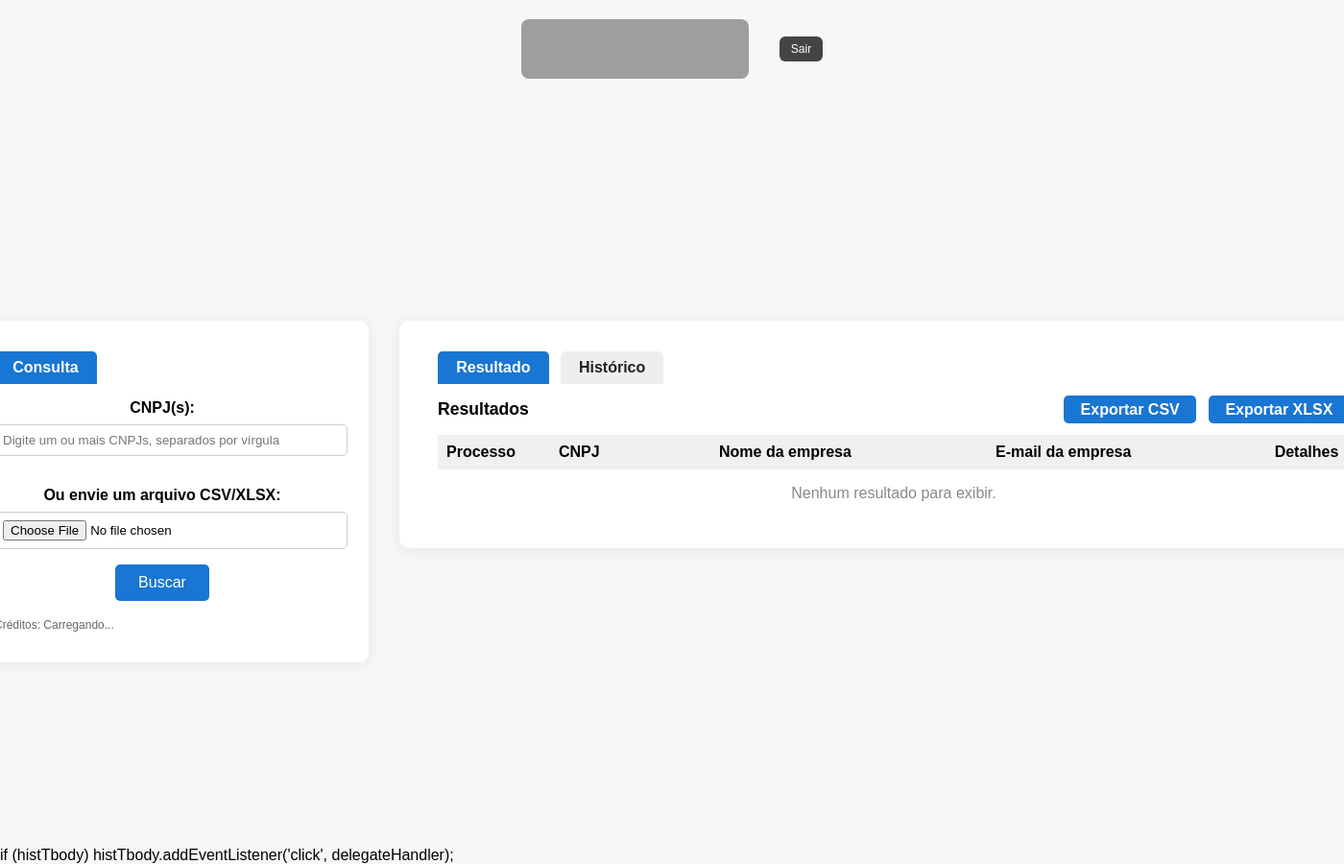
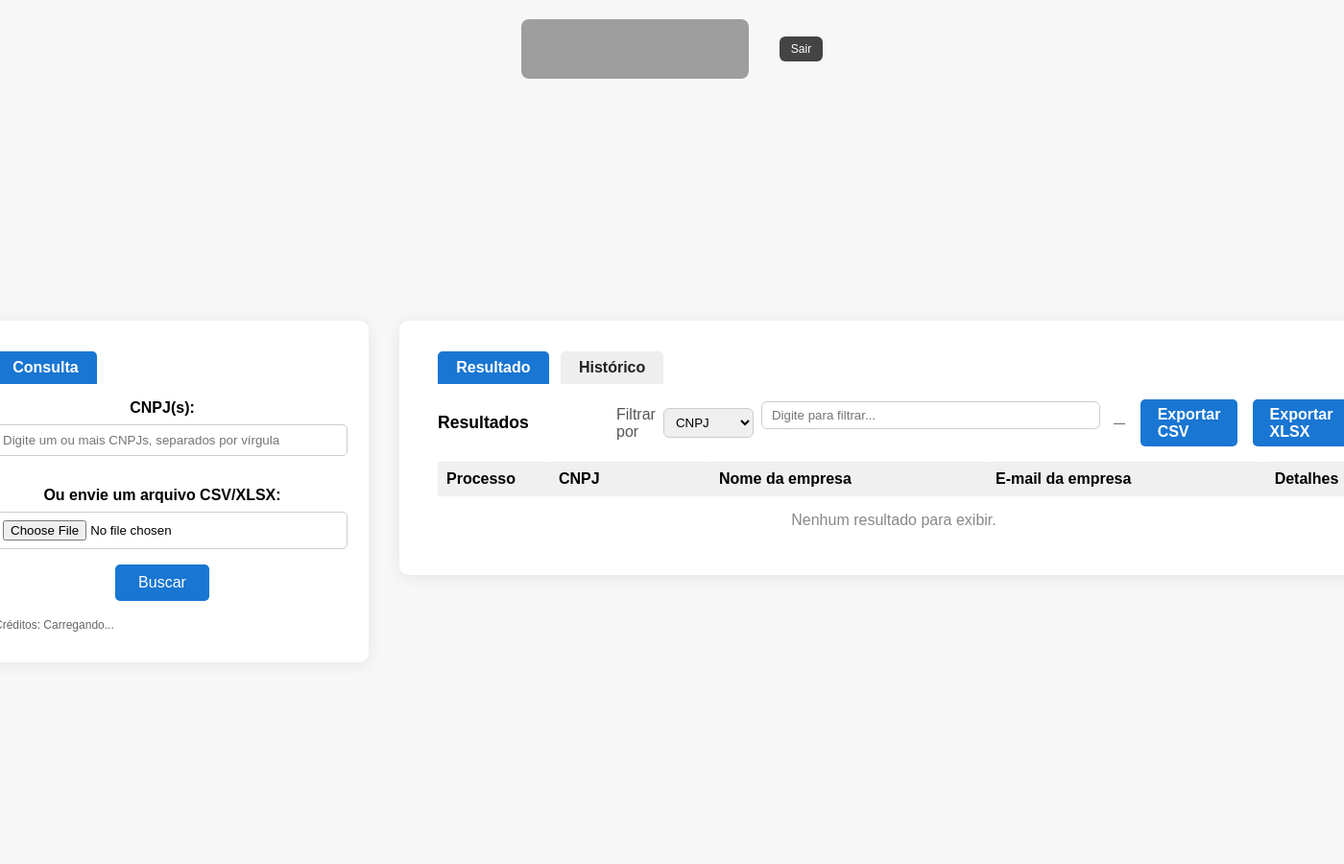
Before and after one commit to iigorvidall/consulta_cnpjs, a Django app: page / in a window 1400 px wide; the page is wider, and only the part inside the window is pictured. Shown: that part at 96% size. After the commit the page ends 658 px from the top of that part, so only its background shows below. Run offline with Django 4.2, Linux system fonts and the light colour scheme; the visitor is signed in with stand-in values (Sample User, id 1); data that the repository does not hold is empty; some libraries are stand-ins or nearby versions; grey boxes are pictures that could not be loaded.

Commit message:
feat(ui): adicionar busca dinâmica com contador nas tabelas

```diff
--- a/consulta/templates/consulta/home.html
+++ b/consulta/templates/consulta/home.html
@@ -161,9 +161,18 @@
                 </form>
             </div>
             <div id="tab-resultado">
-                <div style="display:flex; align-items:center; justify-content:space-between; margin-bottom:1rem;">
+                <div style="display:flex; align-items:center; justify-content:space-between; margin-bottom:1rem; gap:12px;">
                     <h2 style="font-size:1.1rem; margin:0;">Resultados</h2>
-                    <div>
+                    <div style="display:flex; gap:8px; align-items:center; margin-left:auto;">
+                        <label for="res-search-field" style="margin:0; font-weight:normal; color:#555;">Filtrar por</label>
+                        <select id="res-search-field" style="padding:6px 8px; border:1px solid #ccc; border-radius:6px;">
+                            <option value="processo">Processo</option>
+                            <option value="cnpj" selected>CNPJ</option>
+                            <option value="nome">Nome</option>
+                            <option value="email">E-mail</option>
+                        </select>
+                        <input id="res-search-input" type="text" placeholder="Digite para filtrar..." style="padding:6px 10px; border:1px solid #ccc; border-radius:6px; min-width:220px;" />
+                        <span id="res-count" style="font-size:12px; color:#555; margin-left:6px;">—</span>
                         <a href="{% url 'export_resultado_csv' %}" class="export-btn">Exportar CSV</a>
                         <a href="{% url 'export_resultado_xlsx' %}" class="export-btn">Exportar XLSX</a>
                     </div>
@@ -204,9 +213,18 @@
                 </div>
             </div>
             <div id="tab-historico" style="display:none;">
-                <div style="display:flex; align-items:center; justify-content:space-between; margin-bottom:1rem;">
+                <div style="display:flex; align-items:center; justify-content:space-between; margin-bottom:1rem; gap:12px;">
                     <h2 style="font-size:1.1rem; margin:0;">Histórico de Consultas</h2>
-                    <div>
+                    <div style="display:flex; gap:8px; align-items:center; margin-left:auto;">
+                        <label for="his-search-field" style="margin:0; font-weight:normal; color:#555;">Filtrar por</label>
+                        <select id="his-search-field" style="padding:6px 8px; border:1px solid #ccc; border-radius:6px;">
+                            <option value="processo">Processo</option>
+                            <option value="cnpj" selected>CNPJ</option>
+                            <option value="nome">Nome</option>
+                            <option value="email">E-mail</option>
+                        </select>
+                        <input id="his-search-input" type="text" placeholder="Digite para filtrar..." style="padding:6px 10px; border:1px solid #ccc; border-radius:6px; min-width:220px;" />
+                        <span id="his-count" style="font-size:12px; color:#555; margin-left:6px;">—</span>
                         <a href="{% url 'export_historico_csv' %}" class="export-btn">Exportar CSV</a>
                         <a href="{% url 'export_historico_xlsx' %}" class="export-btn">Exportar XLSX</a>
                     </div>
@@ -306,4 +324,3 @@
     <script src="{% static 'js/home.js' %}"></script>
 </body>
 </html>
-    if (histTbody) histTbody.addEventListener('click', delegateHandler);
```
